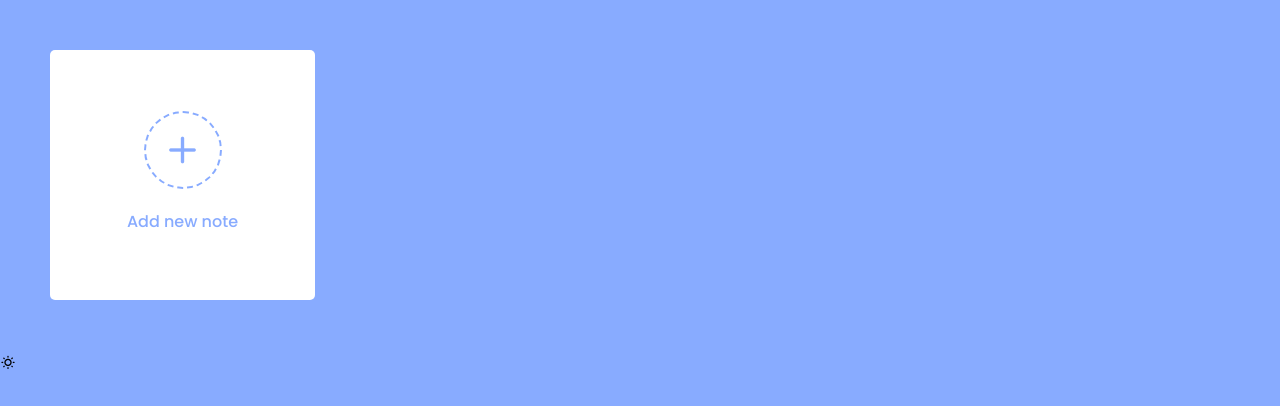
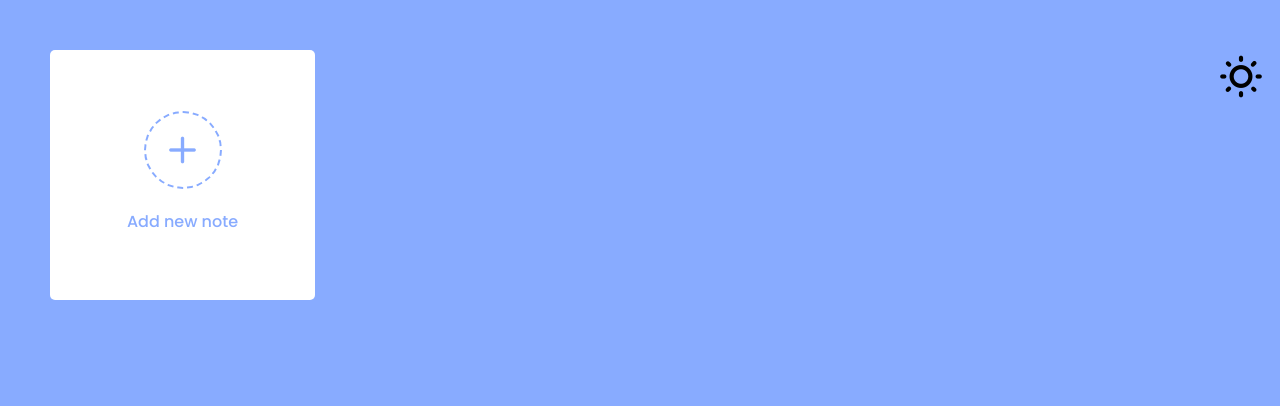
Before and after one commit to meghaaroraa/Sticky-Notes, a plain HTML site: page index.html in a window 1280 px wide. Drawn offline with nearby package versions, Linux system fonts and the light colour scheme.

Commit message:
Update style.css

```diff
--- a/style.css
+++ b/style.css
@@ -239,3 +239,11 @@ form .row label{
     opacity: 1;
     pointer-events: auto;
 }
+
+#toggleDark{
+    font-size: 50px;
+    cursor: pointer;
+    position: absolute;
+    top: 5%;
+    left: 95%;
+}
```
